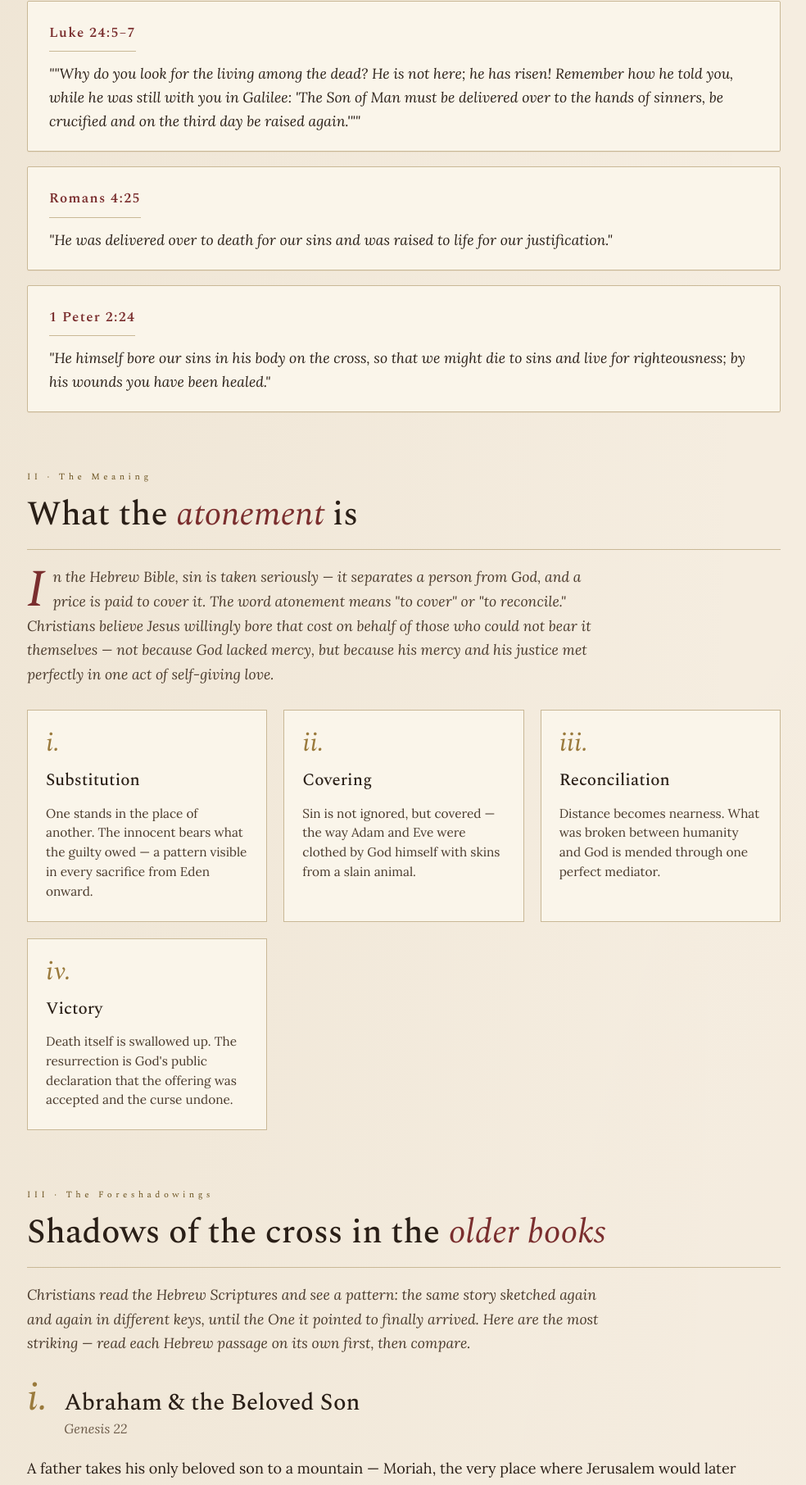
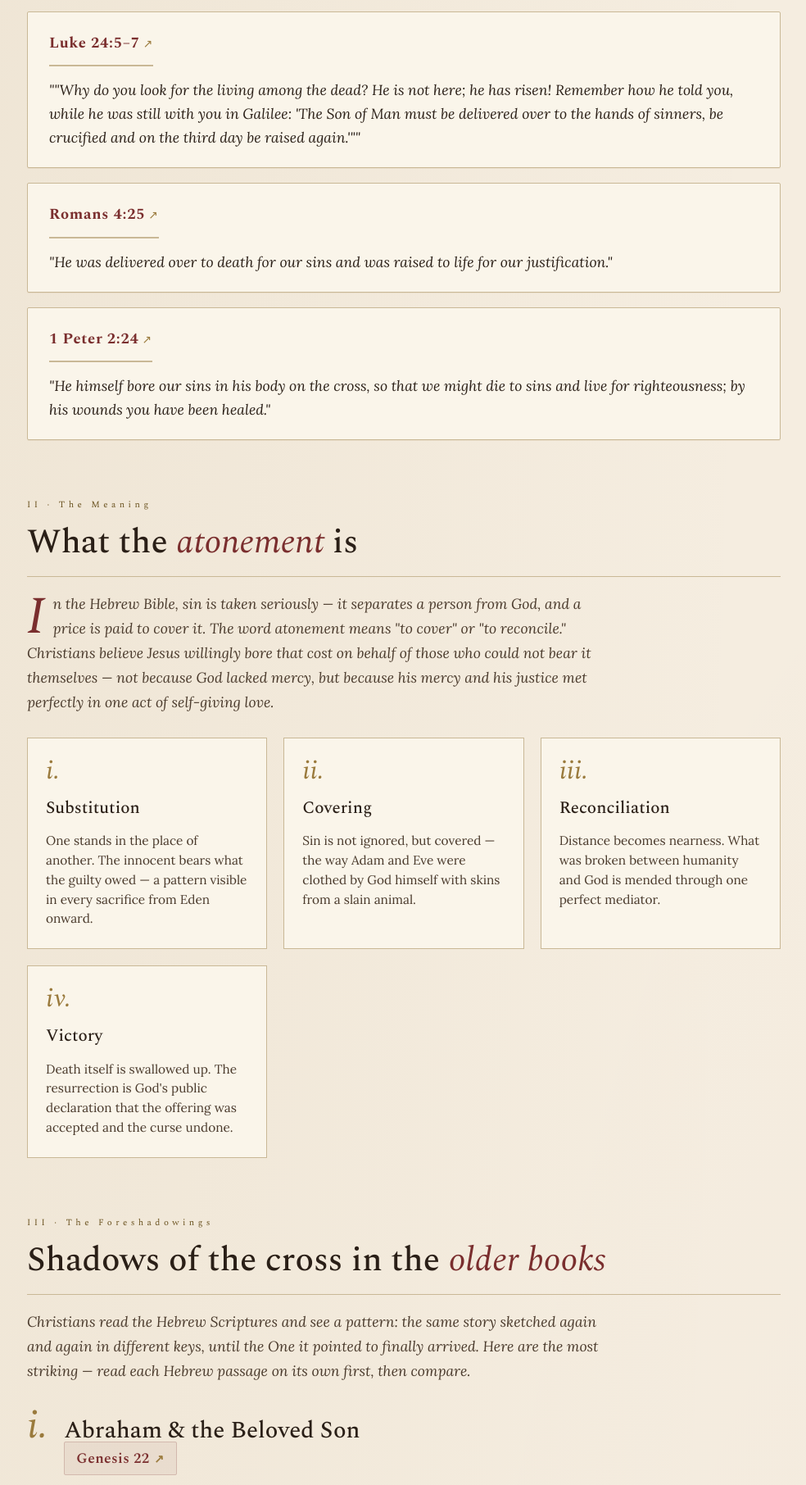
Before and after one commit to christiancoder/docs, a plain HTML site: page index.html in a window 1280 px wide. Shown: the part 1381-3193 px from the top of the page at 82% size, without its empty margins (147-1131 px from the left). Drawn offline with nearby package versions, Linux system fonts and the light colour scheme.

Commit message:
Add files via upload

```diff
--- a/index.html
+++ b/index.html
@@ -194,15 +194,25 @@
 
   .verse-ref {
     font-family: 'Spectral', serif;
-    font-weight: 600;
-    font-size: 1.05rem;
-    letter-spacing: 0.08em;
+    font-weight: 700;
+    font-size: 1.15rem;
+    letter-spacing: 0.04em;
     color: var(--crimson);
-    margin-bottom: 12px;
-    padding-bottom: 8px;
-    border-bottom: 1px solid var(--rule);
+    margin-bottom: 14px;
+    padding-bottom: 10px;
+    border-bottom: 2px solid var(--rule);
     display: inline-block;
     text-transform: none;
+  }
+
+  .verse-ref::after {
+    content: ' ↗';
+    font-size: 0.75em;
+    color: var(--gold);
+    margin-left: 4px;
+    font-weight: 400;
+    transition: color 0.15s, transform 0.15s;
+    display: inline-block;
   }
 
   .verse-text {
@@ -253,11 +263,36 @@
   }
 
   .type-ref {
-    font-family: 'Lora', serif;
-    font-style: italic;
-    color: var(--ink-faded);
-    font-size: 1rem;
+    font-family: 'Spectral', serif;
+    font-weight: 600;
+    font-style: normal;
+    color: var(--crimson);
+    font-size: 1.1rem;
     margin-left: auto;
+    padding: 6px 14px;
+    background: rgba(122, 46, 46, 0.06);
+    border: 1px solid rgba(122, 46, 46, 0.2);
+    border-radius: 2px;
+    text-decoration: none;
+    transition: all 0.15s;
+    letter-spacing: 0.02em;
+  }
+
+  a.type-ref::after {
+    content: ' ↗';
+    font-size: 0.8em;
+    color: var(--gold);
+    margin-left: 2px;
+  }
+
+  a.type-ref:hover {
+    background: var(--crimson);
+    color: var(--parchment-light);
+    border-color: var(--crimson);
+  }
+
+  a.type-ref:hover::after {
+    color: var(--parchment-light);
   }
 
   .parallel-grid {
@@ -348,6 +383,11 @@
   a.verse-ref-link:hover .verse-ref {
     color: var(--gold-deep);
     border-bottom-color: var(--gold);
+  }
+
+  a.verse-ref-link:hover .verse-ref::after {
+    color: var(--crimson);
+    transform: translate(2px, -2px);
   }
 
   .key-verse {
@@ -1154,6 +1194,25 @@
       el.parentNode.insertBefore(a, el);
       a.appendChild(el);
     });
+
+    // Convert each section .type-ref into a link to BibleGateway.
+    // For multi-reference cases (separated by ·), link to the first reference.
+    // Strip parenthetical dates like "(c. 1000 BC)".
+    document.querySelectorAll('.type-ref').forEach(function(el) {
+      if (el.tagName === 'A') return;
+      var raw = el.textContent.trim();
+      // Strip parenthetical content
+      var stripped = raw.replace(/\s*\([^)]*\)/g, '').trim();
+      // Take only the first reference if multiple
+      var firstRef = stripped.split(/\s*·\s*/)[0].trim();
+      var a = document.createElement('a');
+      a.href = buildUrl(firstRef, null);
+      a.target = '_blank';
+      a.rel = 'noopener noreferrer';
+      a.className = 'type-ref';
+      a.innerHTML = el.innerHTML;
+      el.parentNode.replaceChild(a, el);
+    });
   })();
 </script>
 </body>
```
Also changed, not shown: testing_the_spirits.html (+21 -6 lines).
